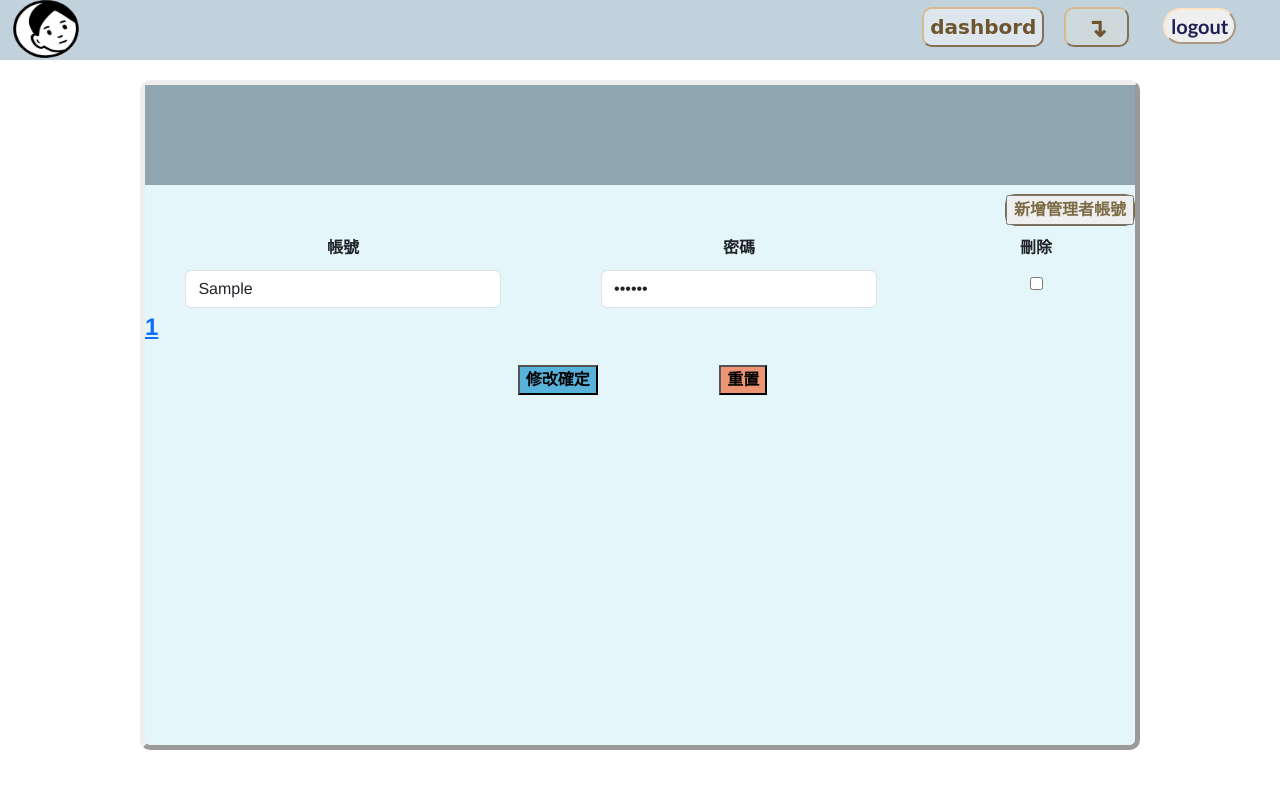
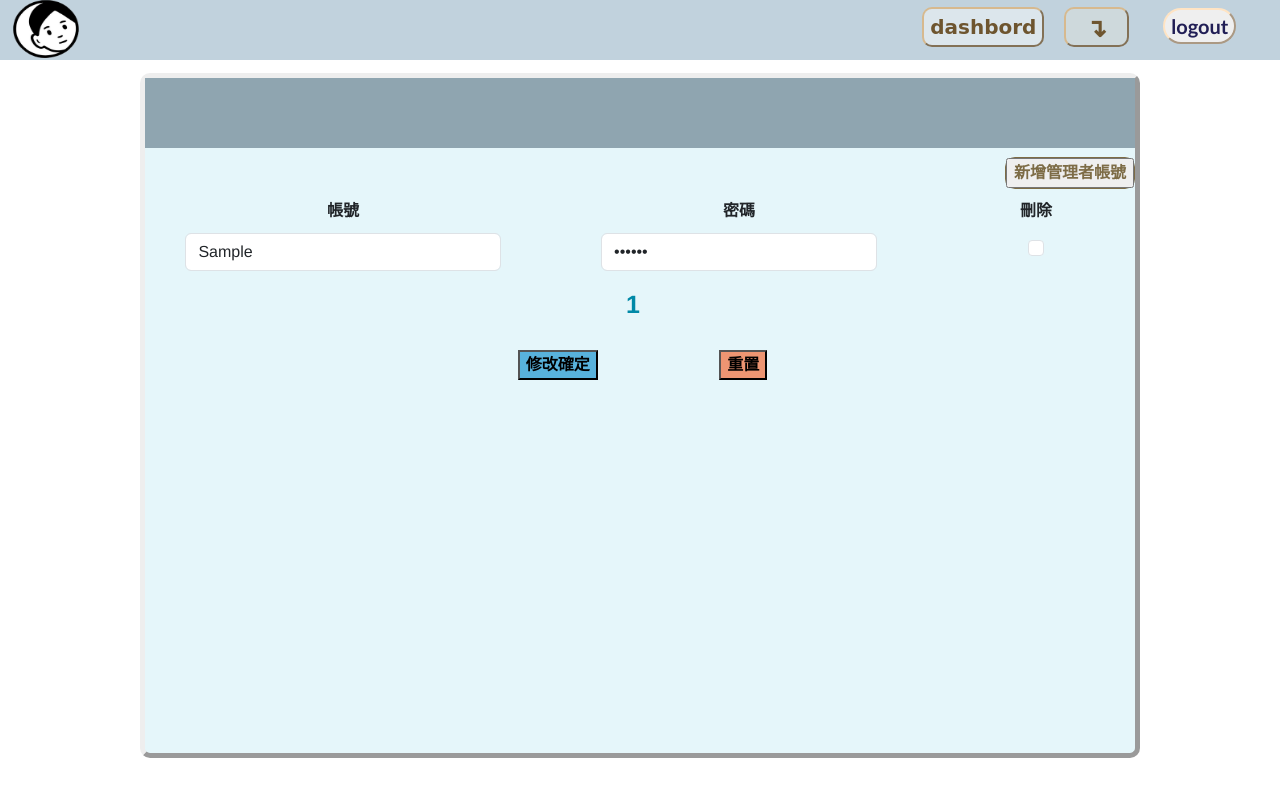
Before and after one commit to Ethan2023go/Anime_web, a PHP site: page /back.php?do=account in a window 1280 px wide. Run offline with PHP 8.4, Linux system fonts and the light colour scheme; tables that the repository leaves empty or names only in its code hold one stand-in row (values such as "Sample post").

Commit message:
後台頁數美化

```diff
--- a/back/account.php
+++ b/back/account.php
@@ -34,7 +34,7 @@
                         <input class="form-control mt-2 m-auto" type="password" name="pw[]" style="width:70%" value="<?=$row['pw'];?>">
                     </td>
                     <td style="width:50px;">
-                    <input type="checkbox" name="del[]" value="<?=$row['id'];?>">
+                    <input class="form-check-input" type="checkbox" name="del[]" value="<?=$row['id'];?>">
                     </td>
                 </tr>
                 <input type="hidden" name="id[]" value="<?=$row['id'];?>">
@@ -44,22 +44,22 @@
             </tbody>
         </table>
 
-        <div class="cent">
+        <div class="one">
 
             <?php
                  if($now>1){
                      $prev=$now-1;
-                    echo "<a href='?do=$do&p=$prev'> < </a>";
+                     echo "<a href='?do=$do&p=$prev' style='color:#0089A7;text-decoration:none;'> < &nbsp;</a>";
                  }
 
                  for($i=1;$i<=$pages;$i++){
-                    $fontsize=($now==$i)?'24px':'16px';
-                    echo "<a href='?do=$do&p=$i' style='font-size:$fontsize'> $i </a>";
+                     $fontsize=($now==$i)?'25px':'18px';
+                     echo "<a href='?do=$do&p=$i' style='font-size:$fontsize;text-decoration:none;color:#0089A7;'>  $i &nbsp; </a>";
                  }
 
                  if($now<$pages){
                      $next=$now+1;
-                    echo "<a href='?do=$do&p=$next'> > </a>";
+                     echo "<a href='?do=$do&p=$next' style='color:#0089A7;text-decoration:none;'> > </a>";
                  }
              ?>
            </div>
--- a/css/back.css
+++ b/css/back.css
@@ -71,7 +71,7 @@
 }
 .main{
     width: 1000px;
-    height: 670px;
+    height: 685px;
     background-color:#e5f6fa;
     border-style:outset;
     border-width: 5px;
@@ -89,7 +89,7 @@
 }
 .main_top{
     width: 100%;
-    height: 100px;
+    height: 70px;
     /* background-color: lightsalmon; */
     /* background-color: #B6D2E0; */
     background-color:#8FA5B0;
@@ -179,3 +179,12 @@
     color:#FCFCFC;
     font-weight: 700;
 }
+.one{
+    margin-top: 8px;
+    width: 100%;
+    height: 50px;
+    display: flex;
+    justify-content: center;
+    align-items: center;
+    /* background-color: #D0104C; */
+}
```
Also changed, not shown: back/animation.php (+11 -11 lines), back/news.php (+7 -7 lines), back/picture.php (+20 -20 lines). Lines whose indentation alone changed are shown as unchanged.
